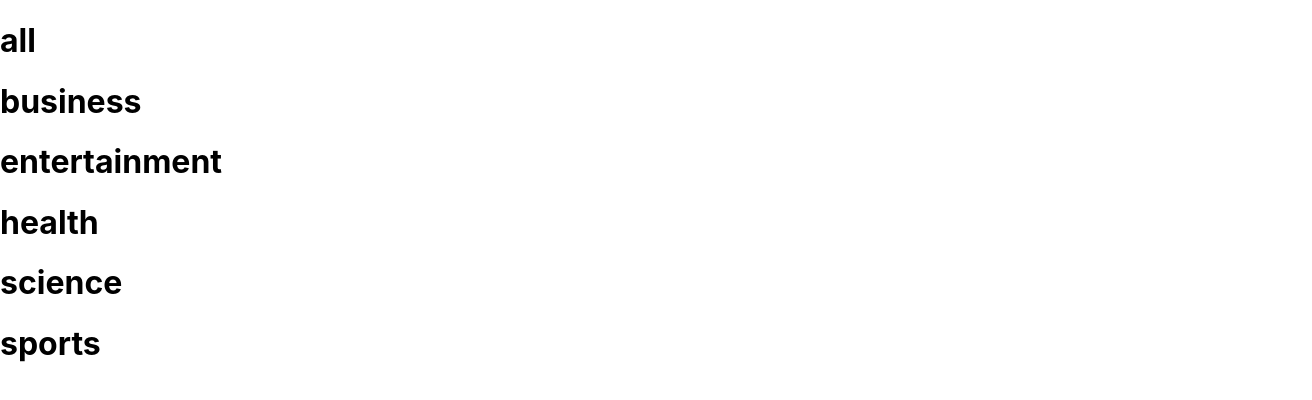
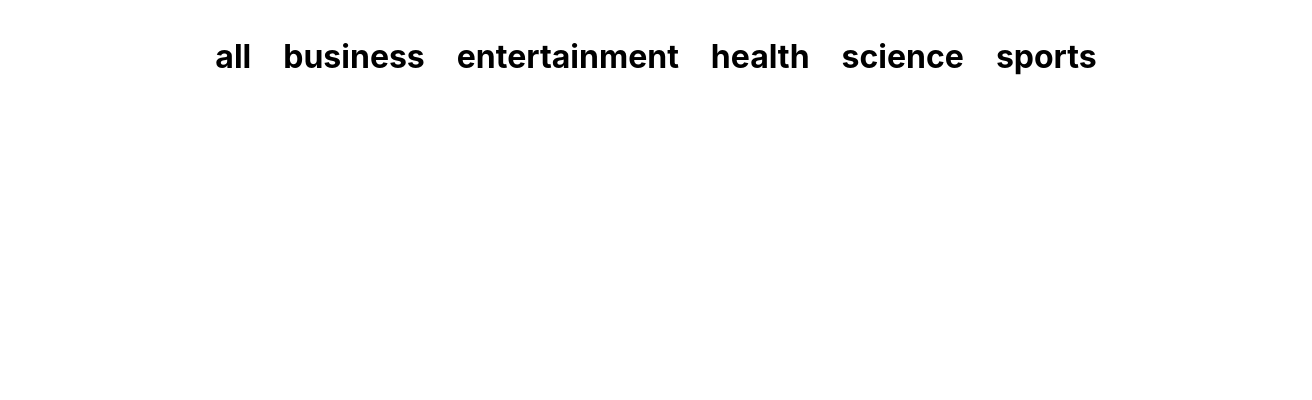
Before and after one commit to b2win/newsboard, a React (Create React App) app: page / in a window 1280 px wide. Shown: the top 400 px of the page, 1312 px wide, since content can reach past the window. Built offline with nearby package versions, Linux system fonts and the light colour scheme.

Commit message:
카테고리 스타일 설정
카테고리 스타일 설정

```diff
--- a/src/components/Categories.js
+++ b/src/components/Categories.js
@@ -10,13 +10,36 @@ const categories = [
   "sports",
 ];
 
+const CategoriesBlock = styled.div`
+  display: flex;
+  padding: 1rem;
+  width: 100%;
+  margin: 0 auto;
+  justify-content: center;
+  align-items: center;
+`;
+
+const Category = styled.h1`
+  font-size: 2rem;
+  cursor: pointer;
+  white-space: pre;
+  color: inherit;
+
+  &:hover {
+    color: #495057;
+  }
+  & + & {
+    margin-left: 2rem;
+  }
+`;
+
 function Categories() {
   return (
-    <div>
+    <CategoriesBlock>
       {categories.map((category) => (
-        <h1>{category}</h1>
+        <Category>{category}</Category>
       ))}
-    </div>
+    </CategoriesBlock>
   );
 }
 
```
